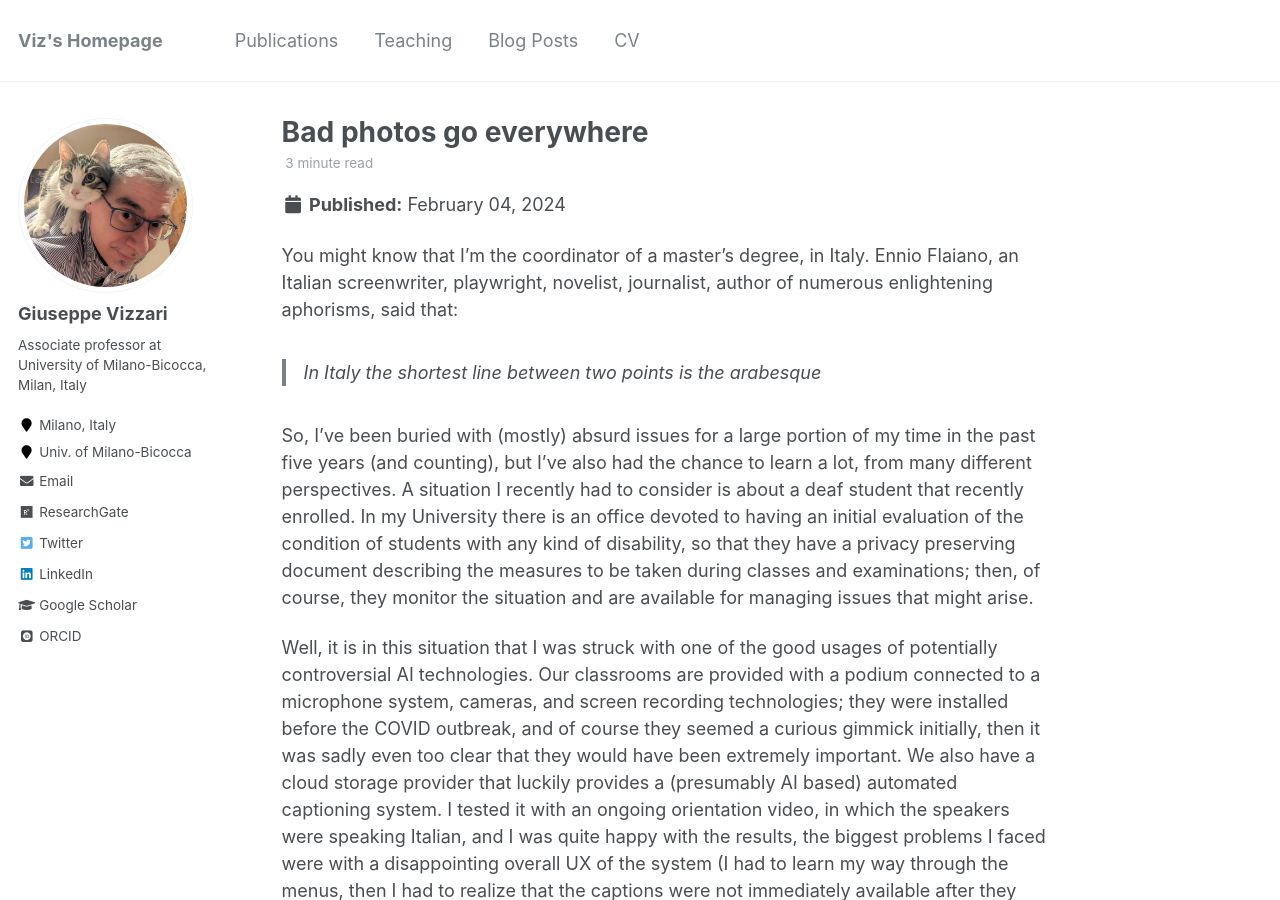
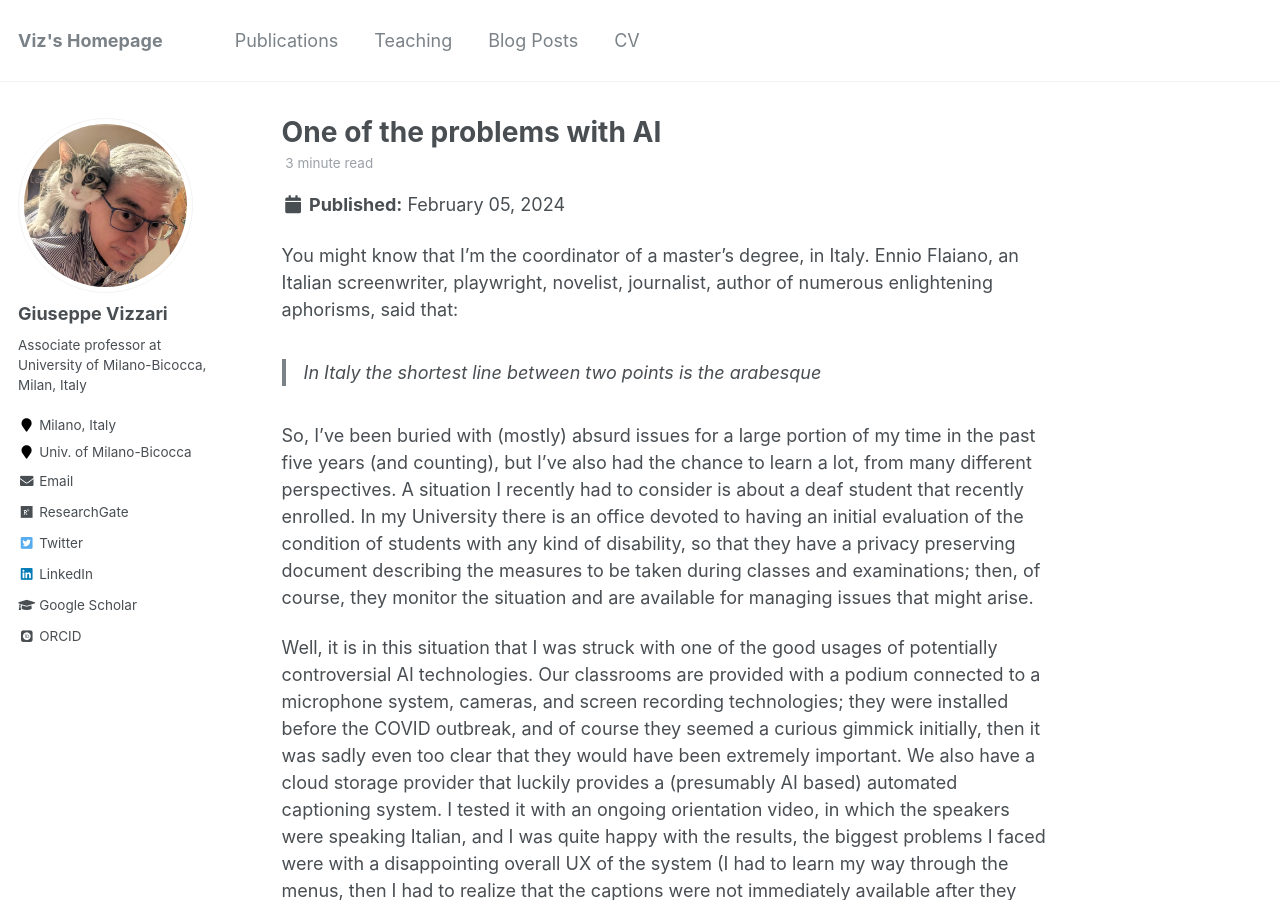
Before and after one commit to GiuseppeVizzari/GiuseppeVizzari.github.io, a Jekyll site: the page built from _posts/2024-2-5-One-of-the-problems-with-AI.md, in a window 1280 px wide and 900 px high. Built offline with Jekyll 4.4.1, drawn with Linux system fonts in a browser that asks for light colours; some web fonts are replaced.

Commit message:
Error on the title and date

```diff
--- a/_posts/2024-2-4-One-of-the-problems-with-AI.md
+++ b/_posts/2024-2-5-One-of-the-problems-with-AI.md
@@ -1,7 +1,7 @@
 ---
-title: 'Bad photos go everywhere'
+title: 'One of the problems with AI'
 description: "Applications of AI can be for the social good or they can be terrible..."
-date: 2024-2-4
+date: 2024-2-5
 permalink: /posts/2024/2/One-of-the-problems-with-AI/
 tags:
   - AI
```
